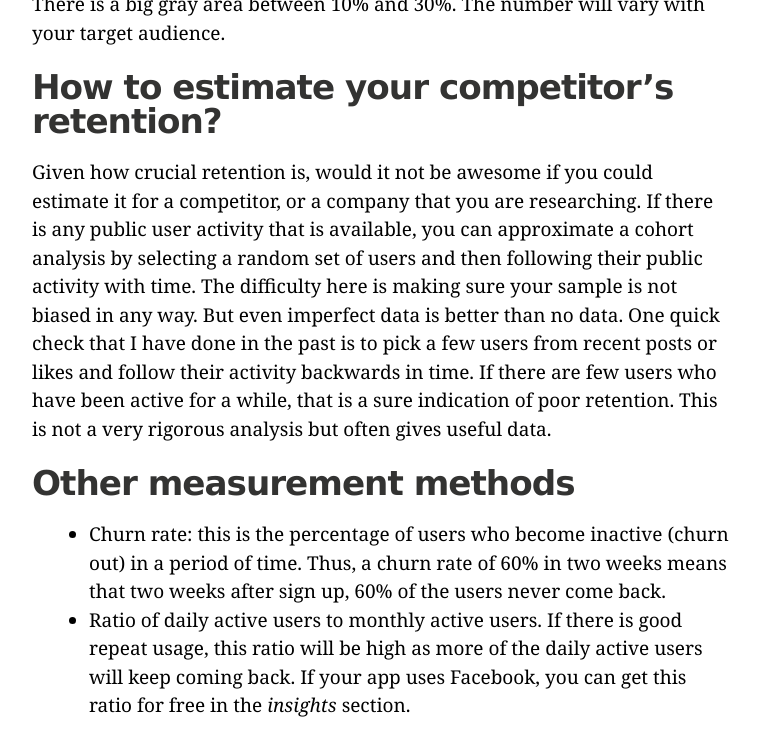
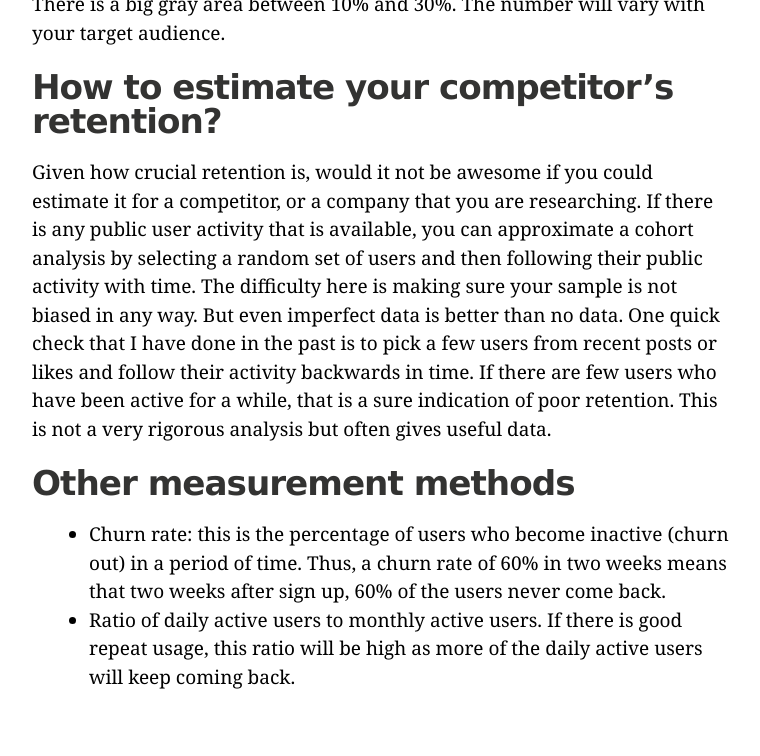
Before and after one commit to avdr/avdr.github.io, a Jekyll site: the page built from _posts/2013-11-10-cohort-analysis.markdown, in a window 1280 px wide and 900 px high, scrolled down 4165 px. Shown: the top 756 px of the window, without its empty margins (258-1018 px from the left). Built offline with Jekyll 4.4.1, drawn with Linux system fonts in a browser that asks for light colours; Markdown is read by kramdown in place of the engine named in the settings.

Commit message:
More edits

```diff
--- a/_posts/2013-11-10-cohort-analysis.markdown
+++ b/_posts/2013-11-10-cohort-analysis.markdown
@@ -66,7 +66,7 @@ Given how crucial retention is, would it not be awesome if you could estimate it
 
 ## Other measurement methods
 * Churn rate: this is the percentage of users who become inactive (churn out) in a period of time. Thus, a churn rate of 60% in two weeks means that two weeks after sign up, 60% of the users never come back.
-* Ratio of daily active users to monthly active users. If there is good repeat usage, this ratio will be high as more of the daily active users will keep coming back. If your app uses Facebook, you can get this ratio for free in the *insights* section.
+* Ratio of daily active users to monthly active users. If there is good repeat usage, this ratio will be high as more of the daily active users will keep coming back.
 
 <!--
 You should be only looking at cohorts
```
